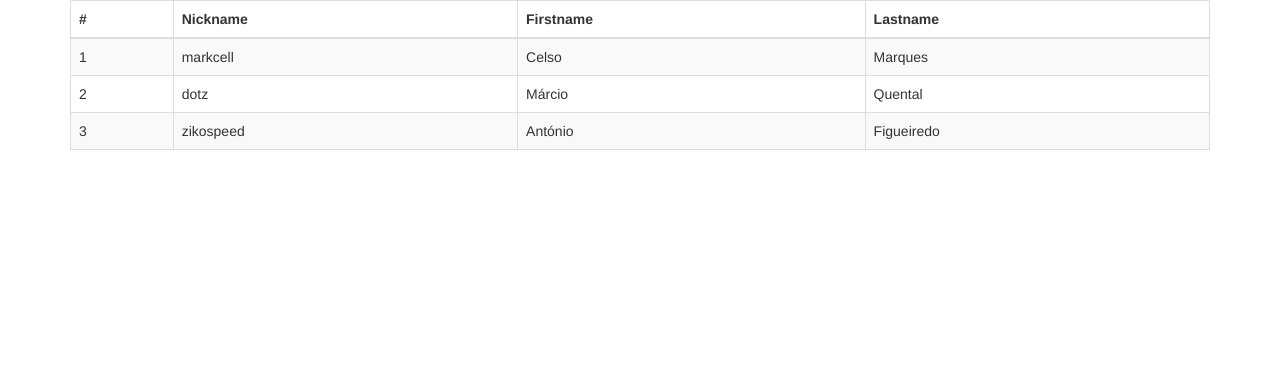
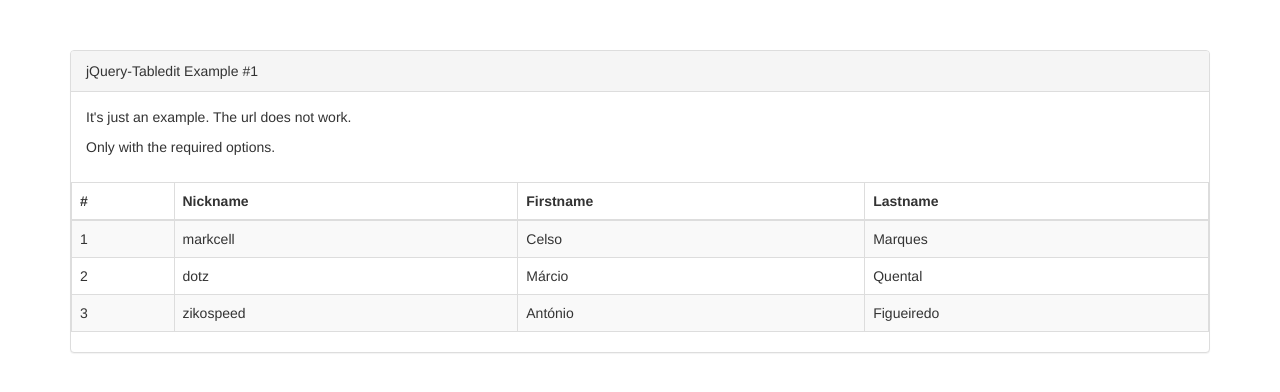
Before and after one commit to markcell/markcell.github.io, a plain HTML site: page examples/1.html in a window 1280 px wide. Drawn offline with Linux system fonts and the light colour scheme.

Commit message:
Update 1.html

```diff
--- a/examples/1.html
+++ b/examples/1.html
@@ -2,15 +2,21 @@
 <html>
 <head>
   <meta http-equiv="Content-Type" content="text/html; charset=UTF-8" />
-  <title>jQuery-Tabledit - Example #1</title>
+  <title>jQuery-Tabledit Example #1</title>
   <link rel="stylesheet" type="text/css" href="../css/bootstrap.css">
   <script src="../js/jquery.js"></script>
   <script src="../js/tabledit.js"></script>
 </head>
-<body>
+<body style="padding: 50px;">
   <div class="container">
     <div class="row">
       <div class="col-sm-12">
+        <div class="panel panel-default">
+          <div class="panel-heading">jQuery-Tabledit Example #1</div>
+          <div class="panel-body">
+            <p>It's just an example. The url does not work.</p>
+            <p>Only with the required options.</p>
+          </div>
           <table class="table table-bordered table-striped">
             <thead>
               <tr>
@@ -44,6 +50,7 @@
         </div>
       </div>
     </div>
+  </div>
   <script>
     $('table').Tabledit({
         url: 'example1.php',
```
Lines whose indentation alone changed are shown as unchanged.
